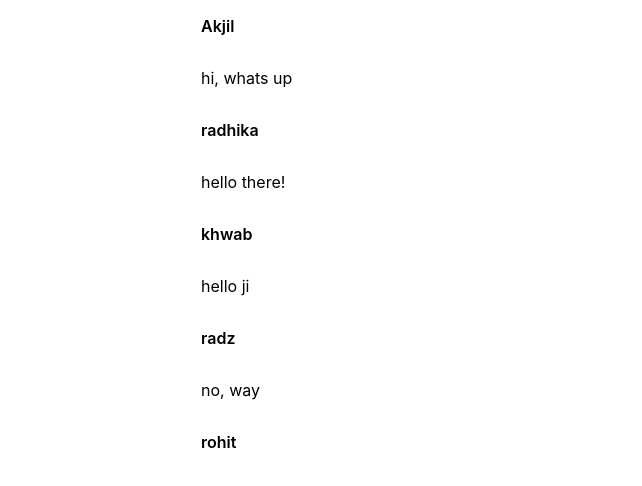
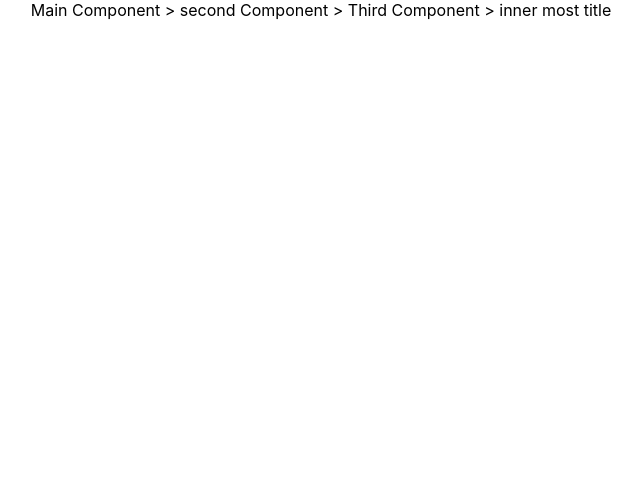
Before and after one commit to jigyasa-ctrl/React-component-practise, a React (Create React App) app in the folder mainComponent/: page / in a window 1280 px wide. Shown: the top 486 px of the page, without its empty margins (319-961 px from the left). Built offline with nearby package versions, Linux system fonts and the light colour scheme.

Commit message:
more components added

```diff
--- a/mainComponent/package.json
+++ b/mainComponent/package.json
@@ -10,6 +10,7 @@
     "react": "^19.1.1",
     "react-dom": "^19.1.1",
     "react-scripts": "5.0.1",
+    "react-window": "^2.1.1",
     "web-vitals": "^2.1.4"
   },
   "scripts": {
--- a/mainComponent/src/App.js
+++ b/mainComponent/src/App.js
@@ -2,12 +2,16 @@ import logo from './logo.svg';
 import './App.css';
 import TicTacToe from './Components/TicTacToe';
 import NextedComments from "./Components/NestedComments"
+import VirtualisedList from "./Components/VirtualizedList"
+import Breadcrumb from "./Components/Breadcrumb"
 
 function App() {
   return (
     <div className="App">
       {/* <TicTacToe /> */}
-      <NextedComments />
+      {/* <NextedComments /> */}
+      {/* <VirtualisedList /> */}
+      <Breadcrumb />
     </div>
   );
 }
--- /dev/null
+++ b/mainComponent/src/Components/Breadcrumb.jsx
@@ -0,0 +1,24 @@
+export default function Breadcrumb() {
+    let obj = {
+        title: "Main Component",
+        child: {
+            title: "second Component",
+            child: {
+                title: "Third Component",
+                child: {
+                    title: "inner most title"
+                }
+            }
+        }
+    }
+
+    function renderbreadcrumb(node) {
+        if(!node) return
+        return <span> {`>`} {node.title} {renderbreadcrumb(node.child)}</span>
+    }
+    return <div>
+        {obj.title} {renderbreadcrumb(obj.child)}
+
+    </div>
+
+}
--- /dev/null
+++ b/mainComponent/src/Components/VirtualizedList.jsx
@@ -0,0 +1,38 @@
+import React, {useEffect, useState, startTransition, useRef} from 'react'
+
+export default function VirtualisedList() {
+    const isrendered= useRef(false)
+    const [list, setList] = useState([])
+    // function splittask(){
+
+
+    // }
+     function  fetchData() {
+        fetch("https://dummyjson.com/products?limit=10000&skip=0").then(data => data.json()).then((res) => {
+            let products = res.products
+            for (let i=0; i<=products.length-1;i+= 50){
+                let sliceTill10 = products.slice(i, i+50)
+                setTimeout(() =>{
+                    setList(prev => [...prev, ...sliceTill10])
+                }, 100)
+            }
+        })
+
+    }
+
+    useEffect(() =>{
+         if(isrendered.current) return
+         if(!isrendered.current){
+            isrendered.current = true
+            fetchData()
+
+
+         }
+    }, [])
+    return <div>
+        {/* {JSON.stringify(list)} */}
+        {list.map((d) => (
+        <p key={d.id}>{d.title}</p>
+    ))
+        }</div>
+}
```
Also changed, not shown: 1 other file (tests, documents, lock files or other folders).
